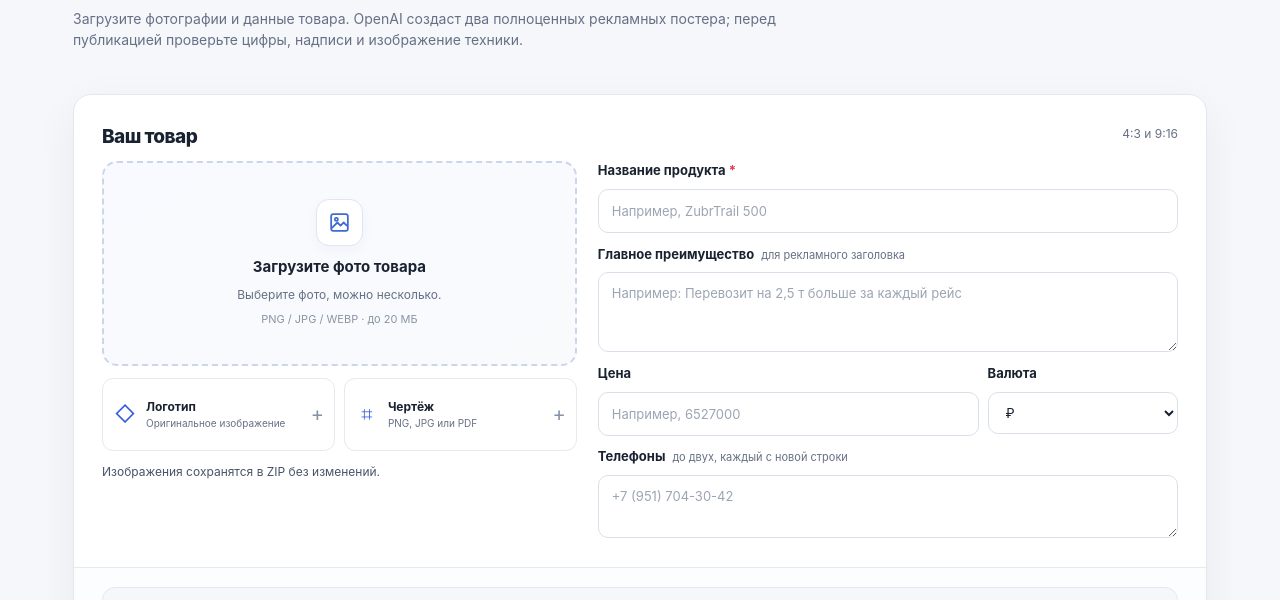
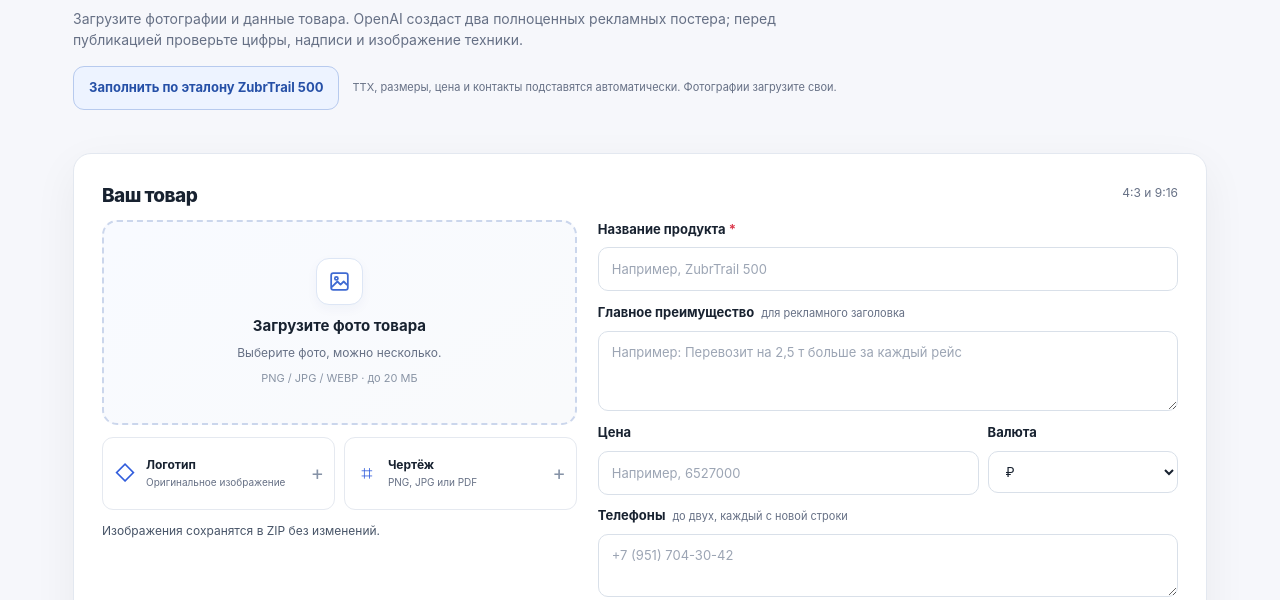
Before and after one commit to AlexK0l/PromoEditor, a plain HTML site: page app/static/index.html in a window 1280 px wide. Shown: the part 176-776 px from the top of the page. Drawn offline with Linux system fonts and the light colour scheme; no server answers.

Commit message:
fix(ui): restore approved ZubrTrail preset fill button in main

```diff
--- a/app/static/index.html
+++ b/app/static/index.html
@@ -37,7 +37,7 @@
     <section class="heading" aria-labelledby="page-title">
       <h1 id="page-title">Создать рекламный макет</h1>
       <p>Загрузите фотографии и данные товара. OpenAI создаст два полноценных рекламных постера; перед публикацией проверьте цифры, надписи и изображение техники.</p>
-      <div class="preset-shortcut" hidden>
+      <div class="preset-shortcut">
         <button type="button" id="approved-preset-btn" class="preset-button">Заполнить по эталону ZubrTrail 500</button>
         <span>ТТХ, размеры, цена и контакты подставятся автоматически. Фотографии загрузите свои.</span>
       </div>
```
